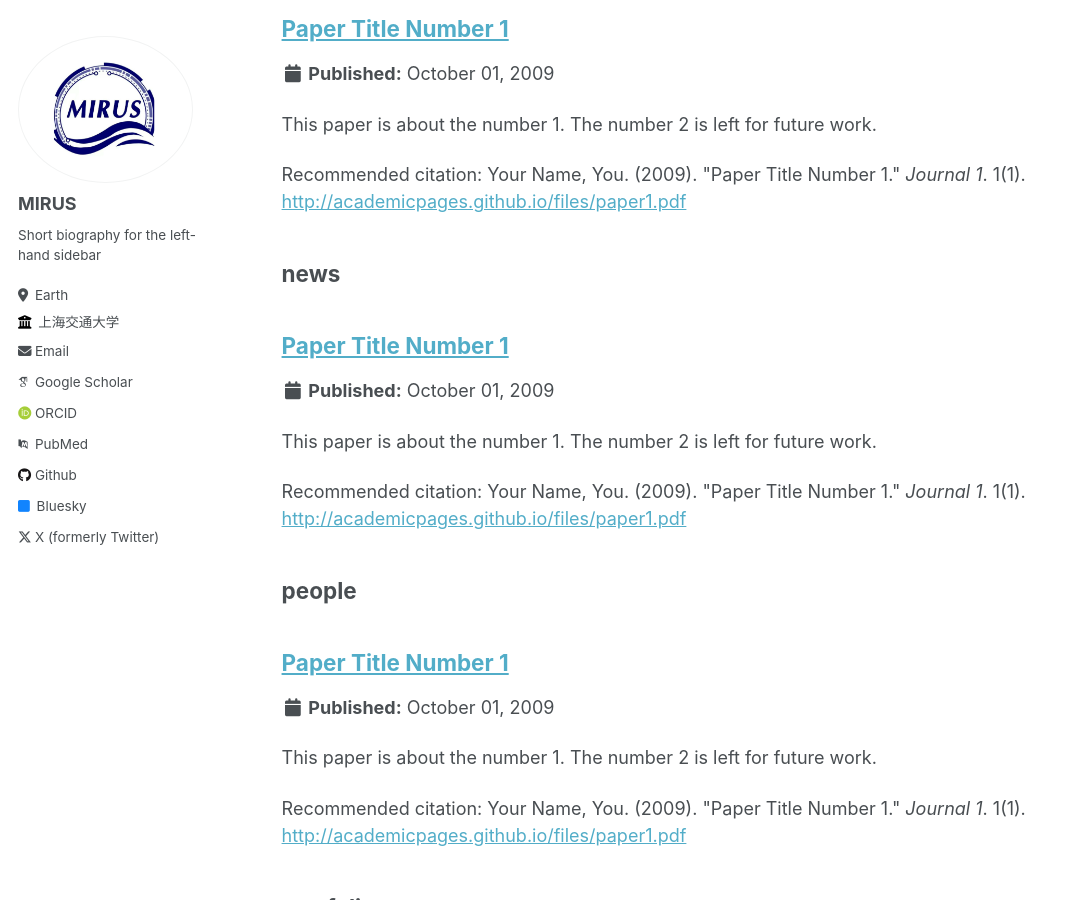
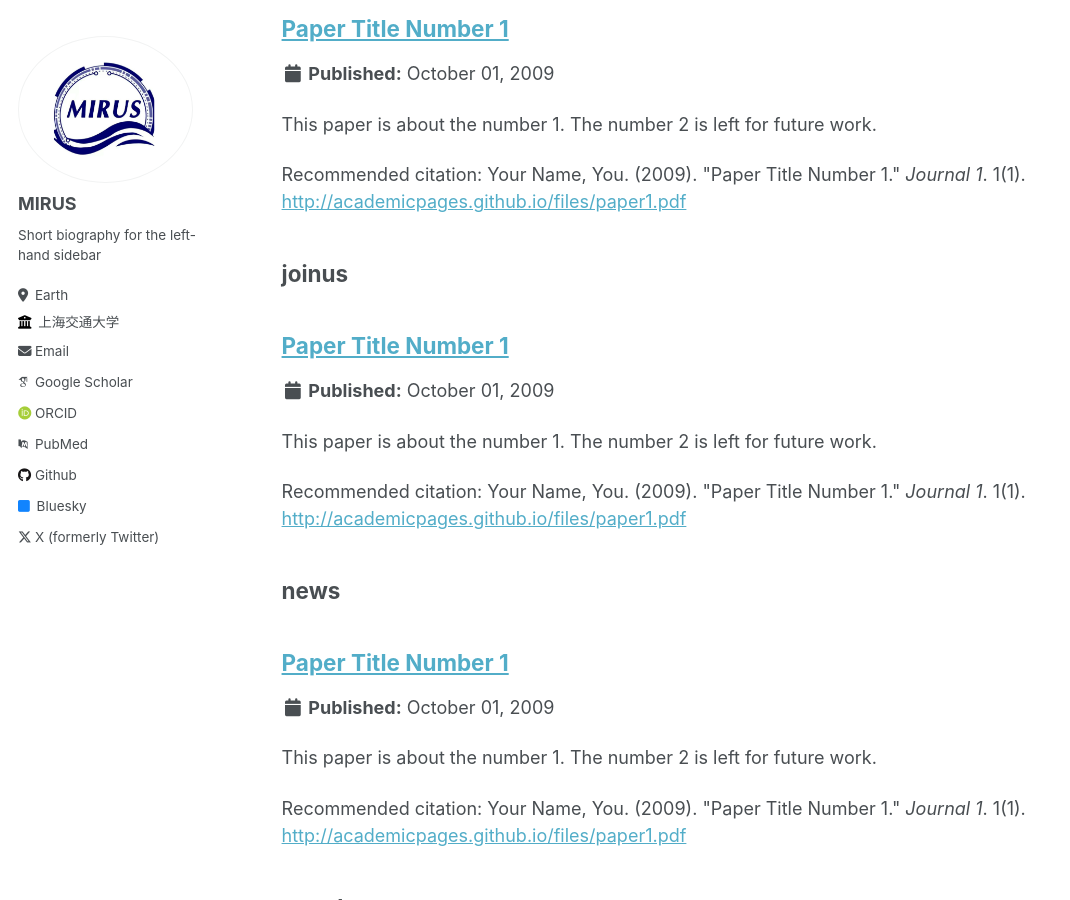
Before and after one commit to SJTU-MIRUS/MIRUS.github.io, a Jekyll site: the page built from _pages/sitemap.md, in a window 1280 px wide and 900 px high, scrolled down 3293 px. Shown: the whole window, without its empty margins (0-1070 px from the left). Built offline with Jekyll 4.4.1, drawn with Linux system fonts in a browser that asks for light colours; some web fonts are replaced; part of the change alters nothing that is shown.

Commit message:
Update _config.yml

```diff
--- a/_config.yml
+++ b/_config.yml
@@ -210,6 +210,9 @@ collections:
   collaborations:
     output: true
     permalink: /:collection/:path/
+  joinus:
+    output: true
+    permalink: /:collection/:path/
   teaching:
     output: true
     permalink: /:collection/:path/
@@ -284,6 +287,15 @@ defaults:
   - scope:
       path: ""
       type: collaborations
+    values:
+      layout: single
+      author_profile: true
+      share: true
+      comments: true
+  # _joinus
+  - scope:
+      path: ""
+      type: joinus
     values:
       layout: single
       author_profile: true
```
